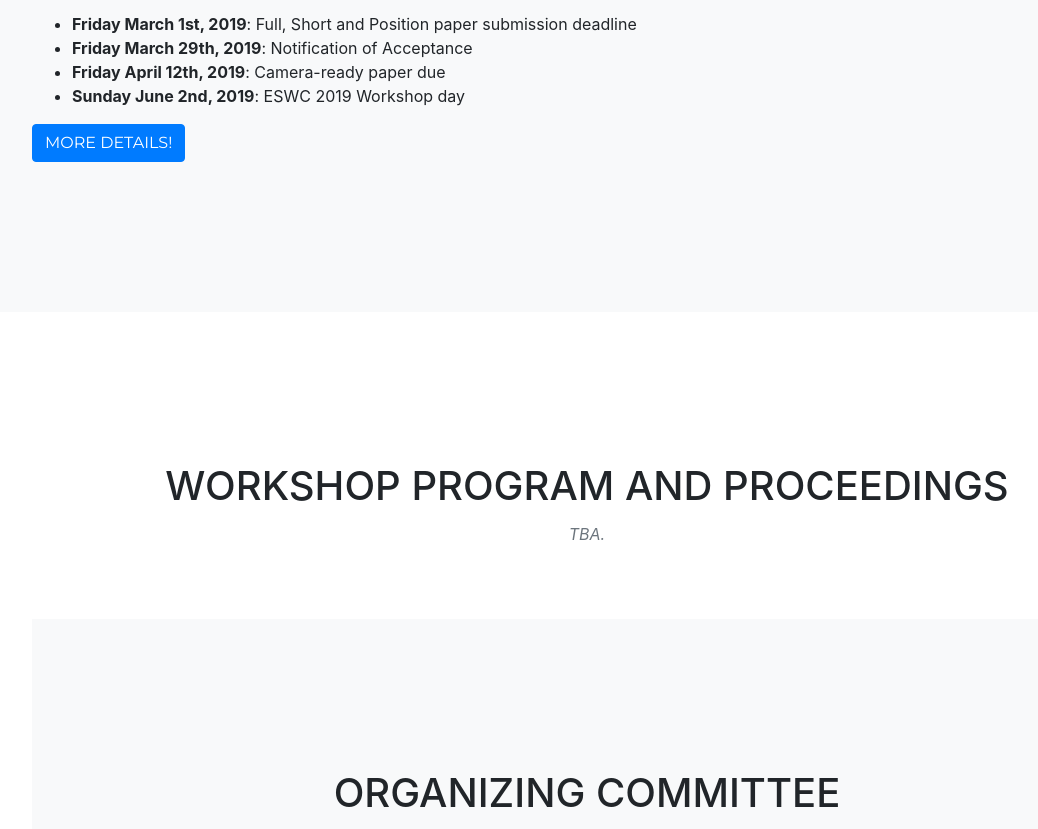
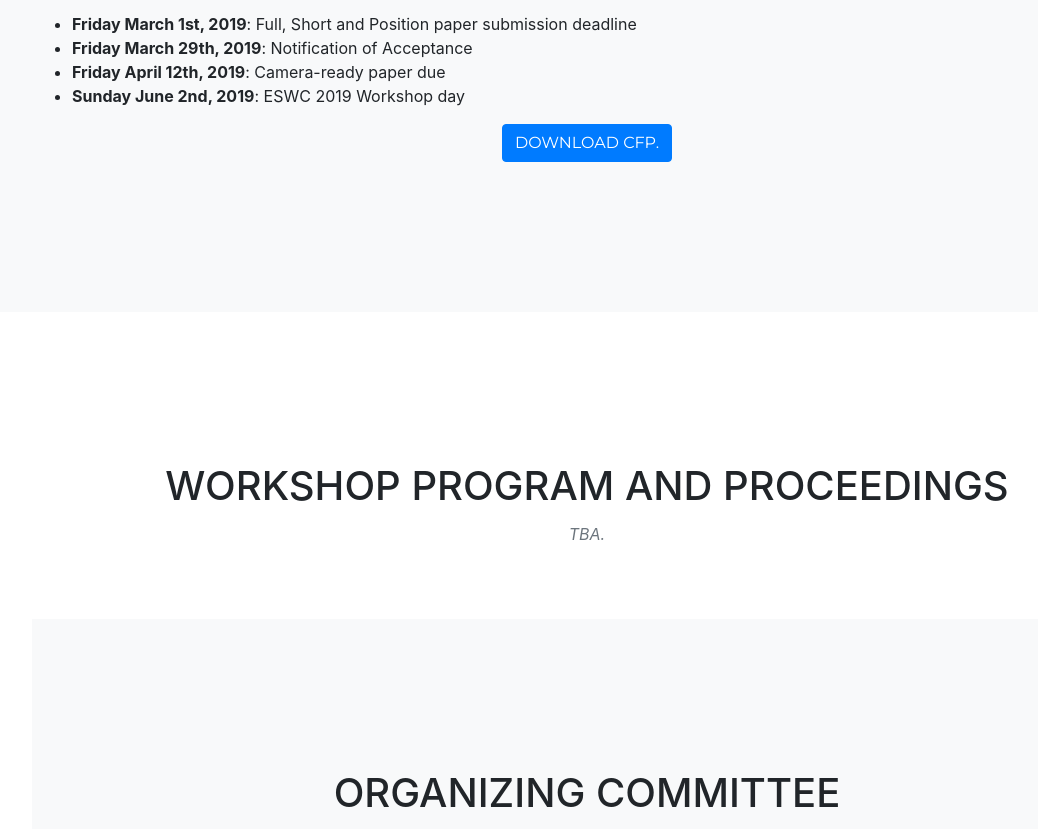
Before and after one commit to alammehwish/dl4kg-eswc, a website with bundled scripts: page index.html in a window 1280 px wide. Shown: the part 3165-3994 px from the top of the page, without its empty margins (53-1091 px from the left). Built offline with nearby package versions, Linux system fonts and the light colour scheme; files whose address does not match are found by name; a web font is replaced by a local one.

Commit message:
Update index.html

```diff
--- a/index.html
+++ b/index.html
@@ -195,8 +195,8 @@
 		    <li><b>Sunday June 2nd, 2019</b>: ESWC 2019 Workshop day</li>
 
               </ul>
-<a class="btn btn-primary btn-xl text-uppercase js-scroll-trigger" href="https://docs.google.com/document/d/e/2PACX-1vRScD812PpOUMyb0uRXnBjWXn3W7cmrLqOYeev_a9OEDaTVKDM0efBqpJW-eJ7N-teLca2EyRDOHIB9/pub">More Details!</a>
-   </div>
+<div style="text-align:center"><a class="btn btn-primary btn-xl text-uppercase js-scroll-trigger" href="https://docs.google.com/document/d/e/2PACX-1vRScD812PpOUMyb0uRXnBjWXn3W7cmrLqOYeev_a9OEDaTVKDM0efBqpJW-eJ7N-teLca2EyRDOHIB9/pub">Download CFP.</a>
+</div>   </div>
             <!--<h3 class="section-subheading text-muted">Lorem ipsum dolor sit amet consectetur.</h3>-->
           </div>
         </div>
```
